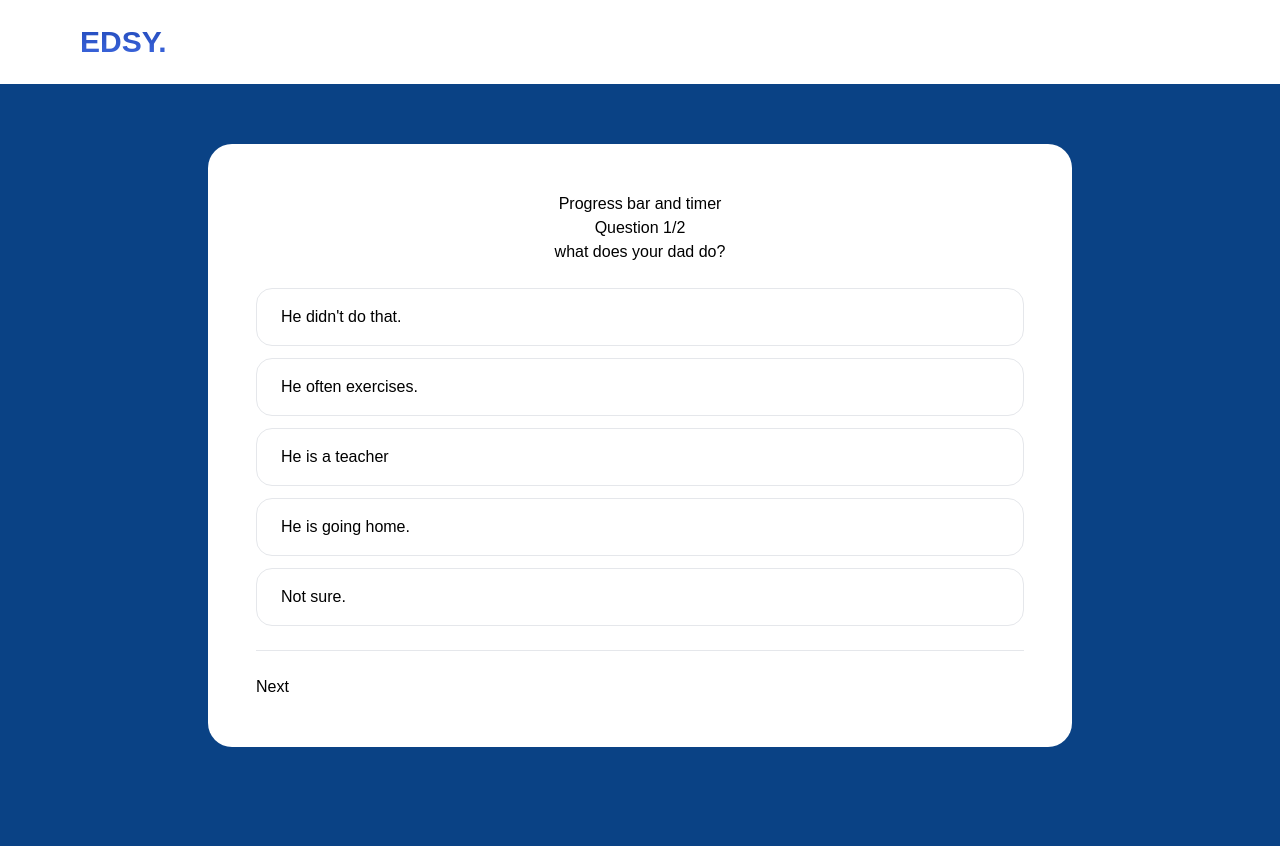
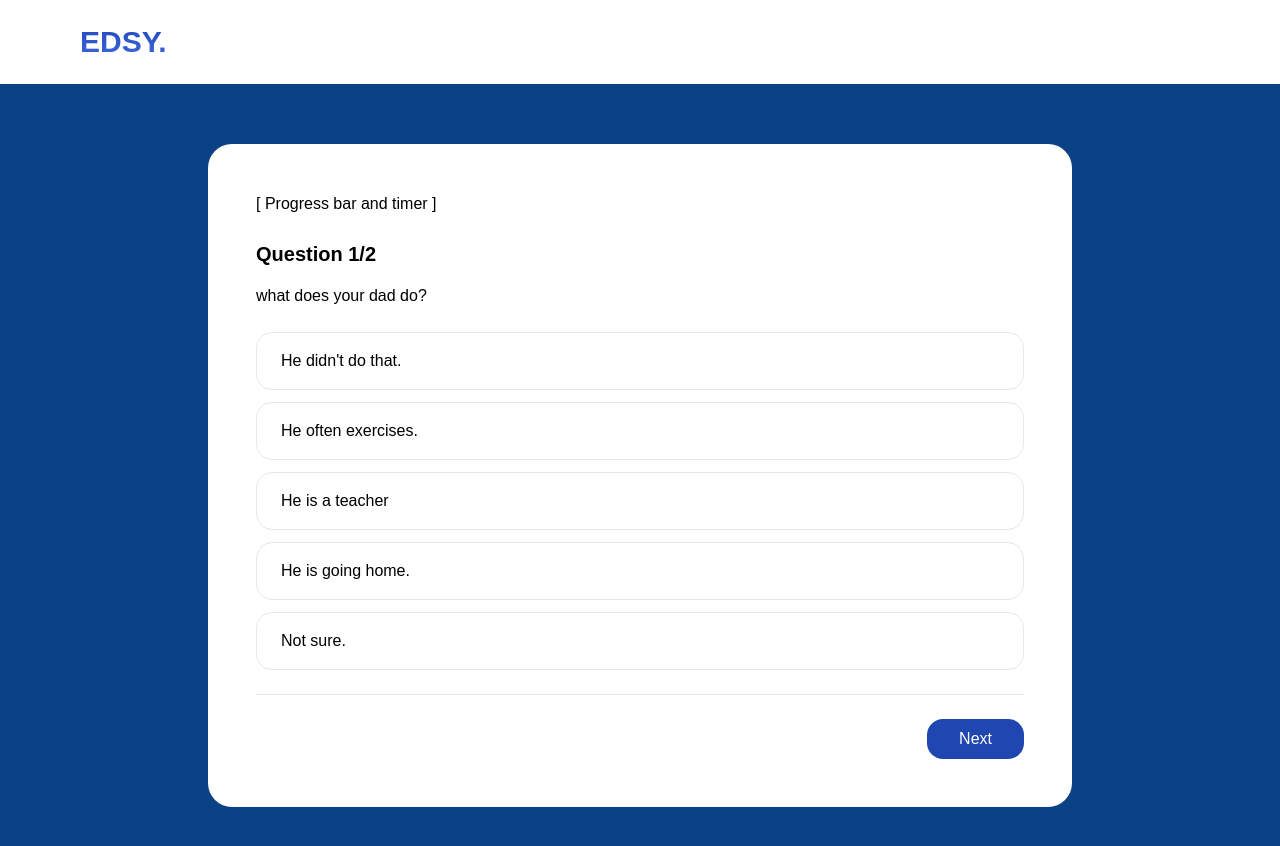
Before and after one commit to panpan2557/ui-assignment, a React (Create React App) app: page / in a window 1280 px wide. Both pictures are taken after a click on the button "Start the test". Shown: the top 846 px of the page. Built offline with nearby package versions, Linux system fonts and the light colour scheme; a web font is replaced by a local one.

Commit message:
feat: :lipstick: more styling on exercise component

```diff
--- a/src/Exercise.tsx
+++ b/src/Exercise.tsx
@@ -11,13 +11,15 @@ export default function Exercise({ questions, onClickSubmit }: ExerciseProps) {
   const [currentQuestion, setCurrentQuestion] = useState<number>(0);
 
   return (
-    <div className="flex flex-col p-12">
-      <div>Progress bar and timer</div>
-      <div>
+    <div className="flex flex-col p-12 text-left">
+      <div className="mb-6">[ Progress bar and timer ]</div>
+      <div className="font-semibold text-xl mb-4">
         Question {currentQuestion + 1}/{totalQuestions}
       </div>
-      <div>{questions[currentQuestion].question}</div>
-      <div className="exercise-choices mt-6">
+      <div className="font-normal mb-6">
+        {questions[currentQuestion].question}
+      </div>
+      <div className="exercise-choices">
         {questions[currentQuestion].choices.map((choice) => (
           <div className="border hover:border-[#A8BBF0] rounded-2xl py-4 px-6 text-left mb-3 last:mb-0 hover:bg-[#E9EEFB] hover:text-[#1F46B1]">
             {choice}
@@ -25,19 +27,31 @@ export default function Exercise({ questions, onClickSubmit }: ExerciseProps) {
         ))}
       </div>
       <hr className="my-6" />
-      <div className="flex justify-between">
+      <div
+        className={
+          "flex " + (currentQuestion > 0 ? "justify-between" : "justify-end")
+        }
+      >
         {currentQuestion > 0 ? (
           <button
-            className=""
+            className="rounded-2xl px-8 py-2 border border-[#C7CBD1] text-[#5B6471] "
             onClick={() => setCurrentQuestion(currentQuestion - 1)}
           >
             Back
           </button>
         ) : null}
         {currentQuestion === totalQuestions - 1 ? (
-          <button onClick={onClickSubmit}>Submit</button>
+          <button
+            className="rounded-2xl px-8 py-2 bg-[#1F46B1] text-white"
+            onClick={onClickSubmit}
+          >
+            Submit
+          </button>
         ) : (
-          <button onClick={() => setCurrentQuestion(currentQuestion + 1)}>
+          <button
+            className="rounded-2xl px-8 py-2 bg-[#1F46B1] text-white"
+            onClick={() => setCurrentQuestion(currentQuestion + 1)}
+          >
             Next
           </button>
         )}
```
